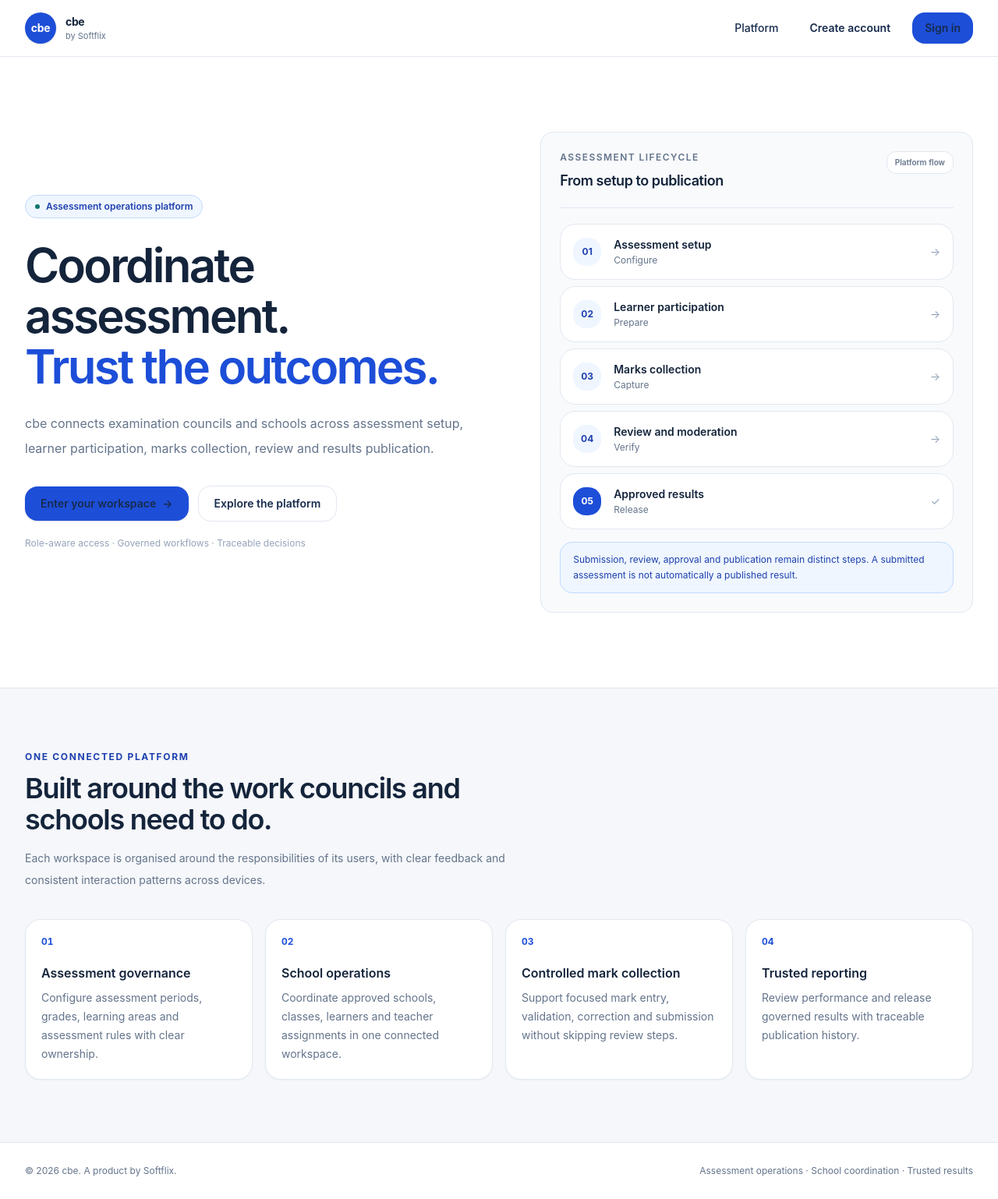
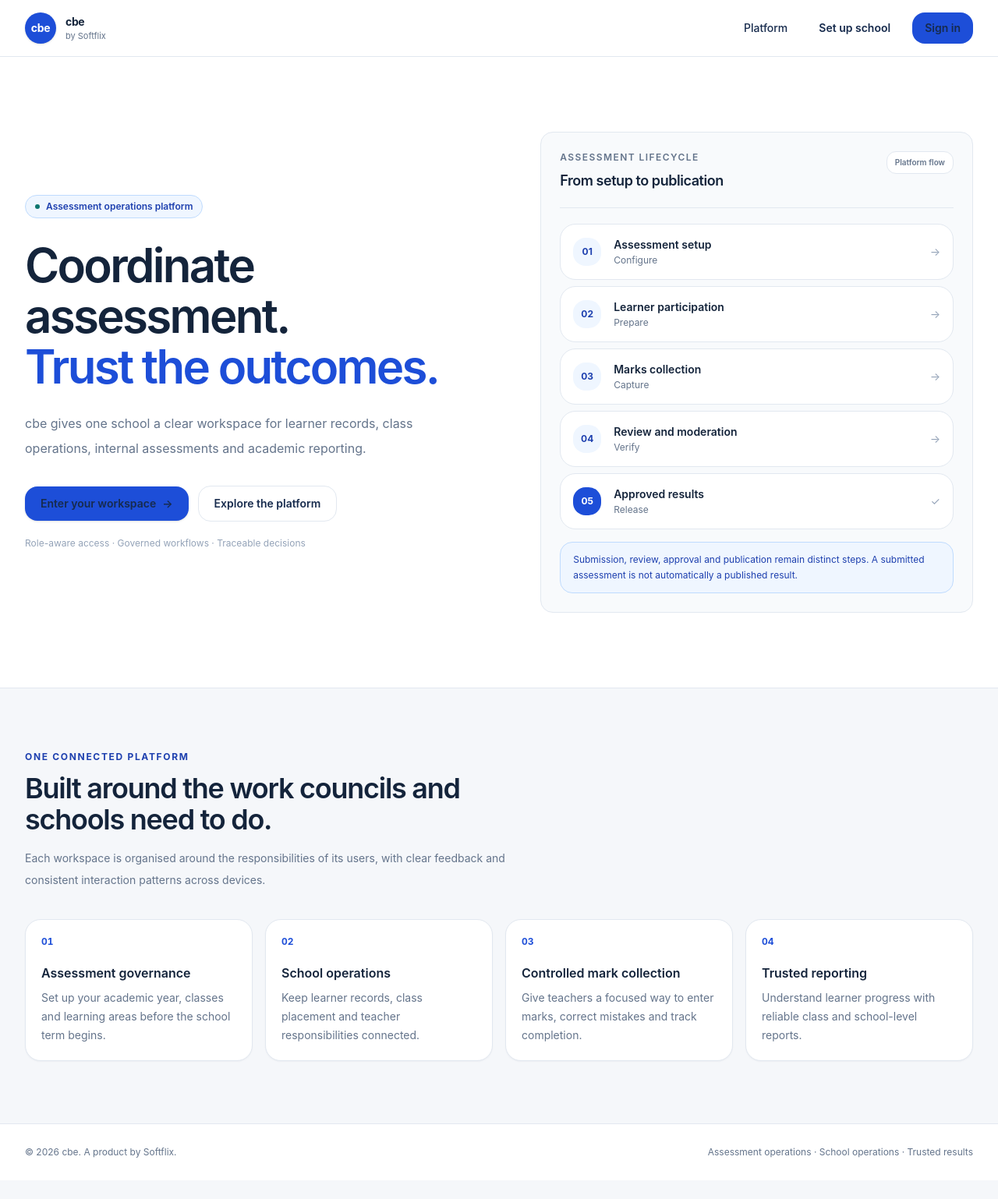
Before and after one commit to poptramark-eng/sentinel, a Next.js app in the folder apps/web/: page / in a window 1280 px wide. Shown: the whole page at 78% size. After the commit the page ends 1514 px from the top, so only its background shows below. Built offline with nearby package versions, Linux system fonts and the light colour scheme.

Commit message:
feat: position cbe as single-school assessment workspace

```diff
--- a/apps/web/src/app/page.tsx
+++ b/apps/web/src/app/page.tsx
@@ -2,10 +2,10 @@ import Link from "next/link";
 import { BrandLockup } from "../components/brand-lockup";
 
 const capabilities = [
-  { number: "01", title: "Assessment governance", description: "Configure assessment periods, grades, learning areas and assessment rules with clear ownership." },
-  { number: "02", title: "School operations", description: "Coordinate approved schools, classes, learners and teacher assignments in one connected workspace." },
-  { number: "03", title: "Controlled mark collection", description: "Support focused mark entry, validation, correction and submission without skipping review steps." },
-  { number: "04", title: "Trusted reporting", description: "Review performance and release governed results with traceable publication history." },
+  { number: "01", title: "Assessment governance", description: "Set up your academic year, classes and learning areas before the school term begins." },
+  { number: "02", title: "School operations", description: "Keep learner records, class placement and teacher responsibilities connected." },
+  { number: "03", title: "Controlled mark collection", description: "Give teachers a focused way to enter marks, correct mistakes and track completion." },
+  { number: "04", title: "Trusted reporting", description: "Understand learner progress with reliable class and school-level reports." },
 ];
 const lifecycle = [
   ["01", "Assessment setup", "Configure"],
@@ -23,7 +23,7 @@ export default function HomePage() {
           <BrandLockup />
           <nav aria-label="Main navigation" className="flex items-center gap-2 sm:gap-4">
             <a href="#platform" className="hidden rounded-lg px-3 py-2 text-sm font-medium text-[var(--muted)] hover:bg-[var(--surface-subtle)] sm:inline-flex">Platform</a>
-            <Link href="/register" className="hidden rounded-lg px-3 py-2 text-sm font-semibold text-[var(--muted)] hover:text-[var(--brand-strong)] sm:inline-flex">Create account</Link>
+            <Link href="/setup" className="hidden rounded-lg px-3 py-2 text-sm font-semibold text-[var(--muted)] hover:text-[var(--brand-strong)] sm:inline-flex">Set up school</Link>
             <Link href="/login" className="inline-flex min-h-10 items-center justify-center rounded-lg bg-[var(--brand)] px-4 py-2 text-sm font-semibold text-white transition hover:bg-[var(--brand-strong)] focus-visible:outline-none focus-visible:ring-4 focus-visible:ring-[var(--brand-soft)]">Sign in</Link>
           </nav>
         </div>
@@ -33,7 +33,7 @@ export default function HomePage() {
           <div>
             <p className="inline-flex items-center gap-2 rounded-full border border-[var(--brand-border)] bg-[var(--brand-soft)] px-3 py-1.5 text-xs font-semibold text-[var(--brand-strong)]"><span className="size-1.5 rounded-full bg-[var(--accent)]" />Assessment operations platform</p>
             <h1 className="mt-7 max-w-3xl text-4xl font-semibold leading-[1.08] tracking-[-0.045em] text-[var(--ink-strong)] sm:text-5xl lg:text-[3.75rem]">Coordinate assessment.<span className="block text-[var(--brand)]">Trust the outcomes.</span></h1>
-            <p className="mt-6 max-w-xl text-base leading-8 text-[var(--muted)]">cbe connects examination councils and schools across assessment setup, learner participation, marks collection, review and results publication.</p>
+            <p className="mt-6 max-w-xl text-base leading-8 text-[var(--muted)]">cbe gives one school a clear workspace for learner records, class operations, internal assessments and academic reporting.</p>
             <div className="mt-8 flex flex-wrap items-center gap-3">
               <Link href="/login" className="inline-flex min-h-11 items-center justify-center rounded-lg bg-[var(--brand)] px-5 py-3 text-sm font-semibold text-white shadow-sm transition hover:bg-[var(--brand-strong)] focus-visible:outline-none focus-visible:ring-4 focus-visible:ring-[var(--brand-soft)]">Enter your workspace <span aria-hidden="true" className="ml-2">→</span></Link>
               <a href="#platform" className="inline-flex min-h-11 items-center justify-center rounded-lg border border-[var(--line)] bg-white px-5 py-3 text-sm font-semibold text-[var(--ink)] transition hover:bg-[var(--surface-subtle)]">Explore the platform</a>
@@ -51,7 +51,7 @@ export default function HomePage() {
         <div className="max-w-2xl"><p className="text-xs font-bold uppercase tracking-[0.14em] text-[var(--brand-strong)]">One connected platform</p><h2 className="mt-3 text-3xl font-semibold tracking-[-0.035em] text-[var(--ink-strong)] sm:text-4xl">Built around the work councils and schools need to do.</h2><p className="mt-4 text-sm leading-7 text-[var(--muted)]">Each workspace is organised around the responsibilities of its users, with clear feedback and consistent interaction patterns across devices.</p></div>
         <div className="mt-9 grid gap-4 sm:grid-cols-2 xl:grid-cols-4">{capabilities.map((item) => <article key={item.number} className="rounded-xl border border-[var(--line)] bg-white p-5 shadow-[var(--shadow-card)]"><p className="text-xs font-bold tabular-nums text-[var(--brand)]">{item.number}</p><h3 className="mt-5 text-base font-semibold text-[var(--ink-strong)]">{item.title}</h3><p className="mt-2 text-sm leading-6 text-[var(--muted)]">{item.description}</p></article>)}</div>
       </section>
-      <footer className="border-t border-[var(--line)] bg-white"><div className="mx-auto flex w-full max-w-[var(--content-max)] flex-col gap-3 px-5 py-7 text-xs text-[var(--muted)] sm:flex-row sm:items-center sm:justify-between sm:px-8"><span>© {new Date().getFullYear()} cbe. A product by Softflix.</span><span>Assessment operations · School coordination · Trusted results</span></div></footer>
+      <footer className="border-t border-[var(--line)] bg-white"><div className="mx-auto flex w-full max-w-[var(--content-max)] flex-col gap-3 px-5 py-7 text-xs text-[var(--muted)] sm:flex-row sm:items-center sm:justify-between sm:px-8"><span>© {new Date().getFullYear()} cbe. A product by Softflix.</span><span>Assessment operations · School operations · Trusted results</span></div></footer>
     </main>
   );
 }
```
